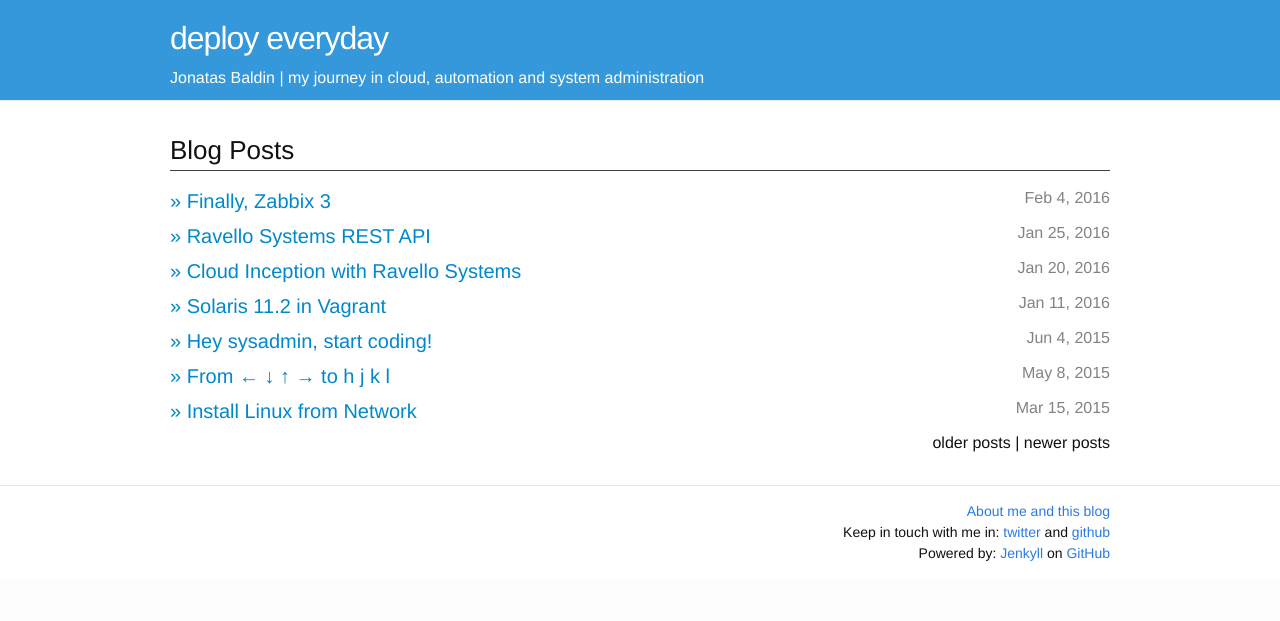
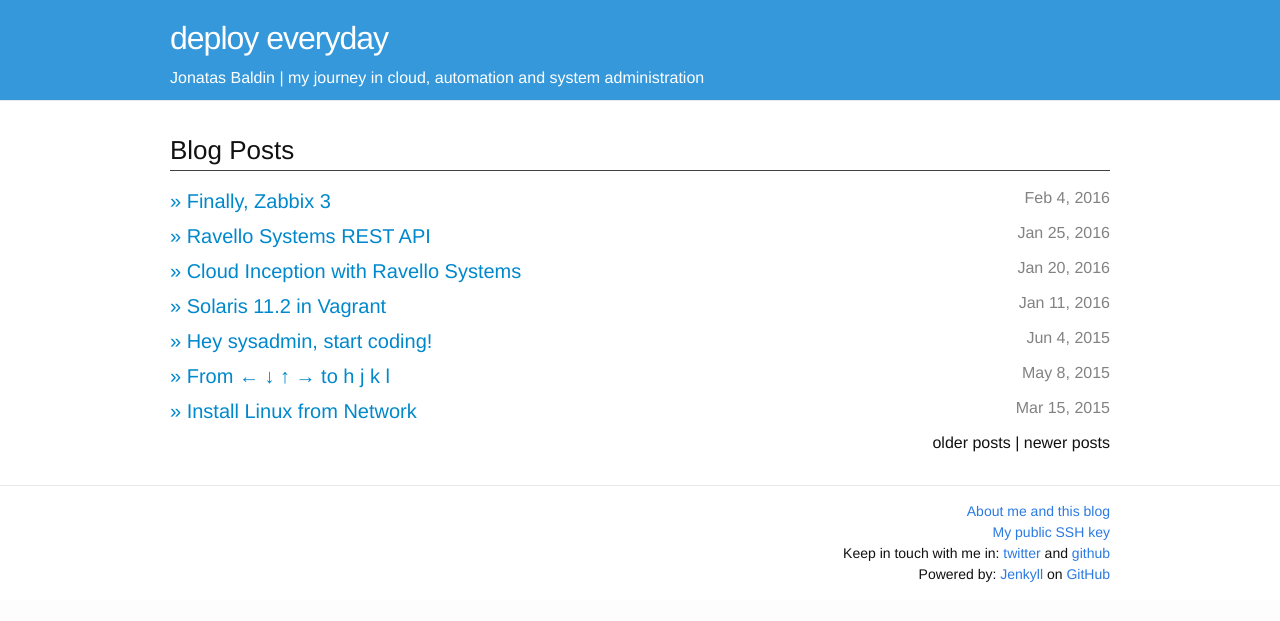
Before and after one commit to jonatasbaldin/jonatasbaldin.github.io, a Jekyll site: the page built from index.html, in a window 1280 px wide. Shown: the top 621 px of the page. Built offline with Jekyll 4.4.1, drawn with Linux system fonts in a browser that asks for light colours; Markdown is read by kramdown in place of the engine named in the settings; the list of posts is cut into pages by our own code.

Commit message:
remove nav menu, add ssh key to footer, add icon

```diff
--- a/_includes/footer-new.html
+++ b/_includes/footer-new.html
@@ -3,6 +3,7 @@
   <div class="wrapper">
     <p class="footer-text">
       <a class=page-link" href="http://deployeveryday.com/about/">About me and this blog</a><br />
+      <a class=page-link" href="https://github.com/jonatasbaldin.keys">My public SSH key</a><br />
       Keep in touch with me in: <a class="page-link" href="https://twitter.com/{{ site.twitter_username }}">twitter</a> and <a class="page-link" href="https://github.com/{{ site.github_username }}">github</a><br />
       Powered by: <a href="http://jekyllrb.com/">Jenkyll</a> on <a href="http://github.com">GitHub</a>
     </p>
--- a/_includes/head.html
+++ b/_includes/head.html
@@ -11,4 +11,6 @@
   <link rel="alternate" type="application/atom+xml" title="{{ site.title }}" href="{{ "/feed.xml" | prepend: site.baseurl | prepend: site.url }}" />
 
   <link rel="alternate" href="http://deployeveryday.com" hreflang="en" />
+
+  <link rel="shortcut icon" type="image/png" href="/favicon.png">
 </head>
--- a/_includes/header.html
+++ b/_includes/header.html
@@ -4,14 +4,14 @@
 
     <a class="site-title" href="{{ site.baseurl }}/" style="text-decoration: none;">{{ site.title }}</a>
 
-    <nav class="site-nav">
+    <!-- <nav class="site-nav">
       <a href="#" class="menu-icon">
         <svg viewBox="0 0 18 15">
           <path fill="#424242" d="M18,1.484c0,0.82-0.665,1.484-1.484,1.484H1.484C0.665,2.969,0,2.304,0,1.484l0,0C0,0.665,0.665,0,1.484,0 h15.031C17.335,0,18,0.665,18,1.484L18,1.484z"/>
           <path fill="#424242" d="M18,7.516C18,8.335,17.335,9,16.516,9H1.484C0.665,9,0,8.335,0,7.516l0,0c0-0.82,0.665-1.484,1.484-1.484 h15.031C17.335,6.031,18,6.696,18,7.516L18,7.516z"/>
           <path fill="#424242" d="M18,13.516C18,14.335,17.335,15,16.516,15H1.484C0.665,15,0,14.335,0,13.516l0,0 c0-0.82,0.665-1.484,1.484-1.484h15.031C17.335,12.031,18,12.696,18,13.516L18,13.516z"/>
         </svg>
-      </a>
+      </a> -->
 
      <!-- <div class="trigger">
         <ul class="page-menu">
@@ -27,8 +27,8 @@
           <li class="page-menu"><a class="page-link" href="https://github.com/{{ site.github_username }}">github</a></li>
         {% endif %}
         </ul>
-      </div> -->
-    </nav>
+      </div>
+    </nav> -->
 
     <div class="site-subtitle"> Jonatas Baldin | my journey in cloud, automation and system administration </div>
   </div>
```
Also changed, not shown: favicon.png (added).
